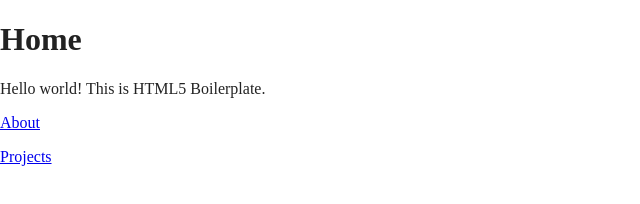
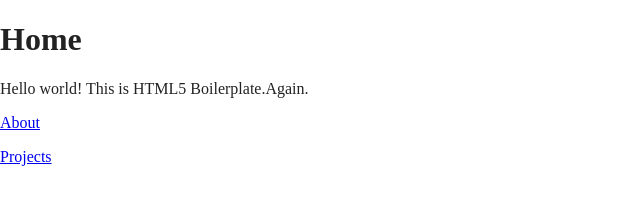
Before and after one commit to chwicklund/IntroHTMLGit, a website built with Parcel: page index.html in a window 1280 px wide. Shown: the full height of the page, 0-640 px from the left. Built offline with nearby package versions, Linux system fonts and the light colour scheme.

Commit message:
commit 4

```diff
--- a/index.html
+++ b/index.html
@@ -26,7 +26,7 @@
 
   <!-- Add your site or application content here -->
   <h1>Home</h1>
-  <p>Hello world! This is HTML5 Boilerplate.</p>
+  <p>Hello world! This is HTML5 Boilerplate.Again.</p>
   <p><a href="about.html" target="_self">About</a></p>
   <p></p>
   <p><a href="projects.html" target="_self">Projects</a></p>
```
